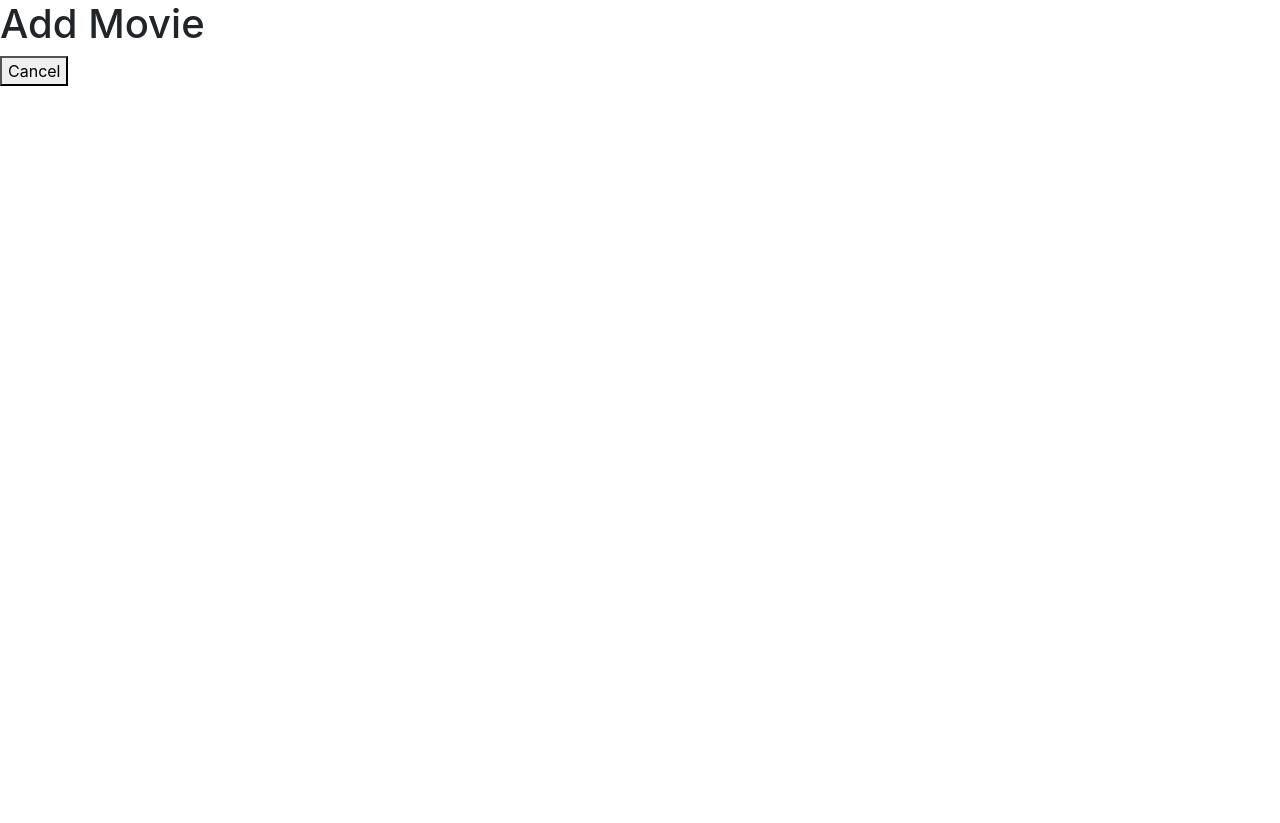
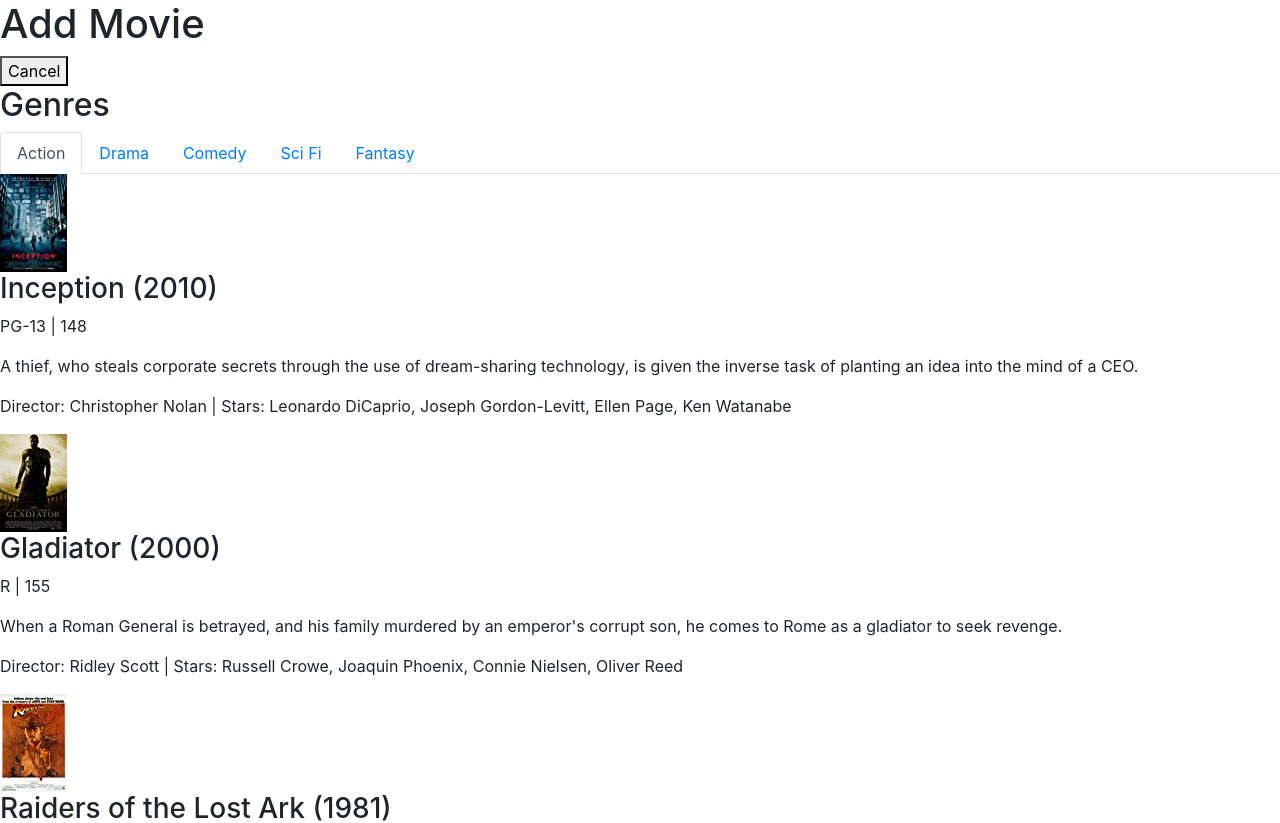
Before and after one commit to erin-doyle/reactathon-a11y-workshop-2, a React (Create React App) app: page /browse/action in a window 1280 px wide. Shown: the top 823 px of the page. Before the commit the page ends 800 px from the top, so only its background shows below. Built offline with nearby package versions, Linux system fonts and the light colour scheme.

Commit message:
Added the ability to select a Genre on the Browse page and have the movies for that Genre rendered in a list

```diff
--- a/src/App.js
+++ b/src/App.js
@@ -1,4 +1,4 @@
-import React, { PureComponent } from 'react';
+import React, { Component } from 'react';
 import { Switch, Redirect, Route } from 'react-router-dom';
 
 import Login from './login/Login';
@@ -22,7 +22,7 @@ const buildMovieList = () => {
     return movieList;
 };
 
-class App extends PureComponent {
+class App extends Component {
     constructor(props) {
         super(props);
 
@@ -42,7 +42,7 @@ class App extends PureComponent {
     updateMovie(movieId, updatedDetails) {
         const { wishlist } = this.state;
 
-        if (!movieId in wishlist) return;
+        if (!(movieId in wishlist)) return;
 
         const updatedMovie = Object.assign({}, wishlist[movieId], updatedDetails);
 
@@ -80,7 +80,7 @@ class App extends PureComponent {
     removeMovieFromWishlist(movieId) {
         const { wishlist } = this.state;
 
-        if (!movieId in wishlist) return;
+        if (!(movieId in wishlist)) return;
 
         const { [movieId]: omitMovie, ...updatedWishlist } = wishlist;
 
@@ -95,10 +95,14 @@ class App extends PureComponent {
         return (
             <div>
                 <Switch>
-                    <Redirect exact from='/' to='/login'/>
-                    <Route path="/login" component={Login}/>
-                    <Route path="/wishlist" render={() => (
+                    {/* Login */}
+                    <Redirect exact from='/' to='/login' />
+                    <Route path="/login" component={Login} />
+
+                    {/* Wish List */}
+                    <Route path="/wishlist" render={(props) => (
                         <MovieWishlist
+                            {...props}
                             wishlist={wishlist}
                             updateMovie={this.updateMovie}
                             setAsWatched={this.setMovieAsWatched}
@@ -106,8 +110,12 @@ class App extends PureComponent {
                             removeMovie={this.removeMovieFromWishlist}
                         />
                     )}/>
-                    <Route path="/browse" render={() => (
+
+                    {/* Browse - default to Action genre */}
+                    <Redirect exact from='/browse' to='/browse/action' />
+                    <Route path="/browse/:genre" render={(props) => (
                         <MovieBrowser
+                            {...props}
                             wishlist={wishlist}
                             addToWishlist={this.addMovieToWishlist}
                             removeFromWishlist={this.removeMovieFromWishlist}
--- a/src/browse/MovieBrowser.js
+++ b/src/browse/MovieBrowser.js
@@ -1,26 +1,57 @@
 import React from 'react';
 import PropTypes from 'prop-types';
+import { NavLink } from 'react-router-dom';
+
+import MovieList from '../primitives/MovieList';
 
 import movies from './movies';
 
 
 const MovieBrowser = ({
     history,
+    match,
     wishlist,
     addToWishlist,
     removeFromWishlist
 }) => {
     const goToWishlist = () => history.push('/wishlist');
 
+    const moviesInGenre = movies[match.params.genre];
+
     return (
         <div>
             <div><h1>Add Movie</h1></div><div><button onClick={goToWishlist}>Cancel</button></div>
+
+            <div><h2>Genres</h2></div>
+
+            <ul className="nav nav-tabs">
+                <li className="nav-item">
+                    <NavLink to="/browse/action" className="nav-link" activeClassName="active">Action</NavLink>
+                </li>
+                <li className="nav-item">
+                    <NavLink to="/browse/drama" className="nav-link" activeClassName="active">Drama</NavLink>
+                </li>
+                <li className="nav-item">
+                    <NavLink to="/browse/comedy" className="nav-link" activeClassName="active">Comedy</NavLink>
+                </li>
+                <li className="nav-item">
+                    <NavLink to="/browse/scifi" className="nav-link" activeClassName="active">Sci Fi</NavLink>
+                </li>
+                <li className="nav-item">
+                    <NavLink to="/browse/fantasy" className="nav-link" activeClassName="active">Fantasy</NavLink>
+                </li>
+            </ul>
+
+            <div>
+                <MovieList movieList={moviesInGenre} />
+            </div>
         </div>
     );
 };
 
 MovieBrowser.propTypes = {
     history: PropTypes.object.isRequired,
+    match: PropTypes.object.isRequired,
     wishlist: PropTypes.object.isRequired,
     addToWishlist: PropTypes.func.isRequired,
     removeFromWishlist: PropTypes.func.isRequired
--- a/src/browse/movies.js
+++ b/src/browse/movies.js
@@ -242,6 +242,6 @@ export default {
     action: actionMovies,
     drama: dramaMovies,
     comedy: comedyMovies,
-    sciFi: sciFiMovies,
+    scifi: sciFiMovies,
     fantasy: fantasyMovies
 };
--- a/src/login/Login.js
+++ b/src/login/Login.js
@@ -8,11 +8,11 @@ const Login = ({ history }) => {
     return (
         <div>
             <h1>Movie Wishlist Login</h1>
-            <form onSubmit={goToWishlist}>
+            <div>
                 <input type="text" name="username" />
                 <input type="password" name="password" />
-                <button type="submit" name="submit">Login</button>
-            </form>
+                <button type="submit" name="submit" onClick={goToWishlist}>Login</button>
+            </div>
         </div>
     );
 };
--- /dev/null
+++ b/src/primitives/Movie.js
@@ -0,0 +1,28 @@
+import React from 'react';
+import PropTypes from 'prop-types';
+
+
+const Movie = ({ movieId, movie }) => {
+    const { name, year, description, director, stars, rating, runtime } = movie;
+    const imgSrc = `${process.env.PUBLIC_URL}/moviePosters/${movieId}.jpg`;
+
+    return (
+        <div>
+            <div><img src={imgSrc} alt="movie" /></div>
+            <div>
+                <h3>{name} ({year})</h3>
+                <p>{rating} | {runtime}</p>
+                <p>{description}</p>
+                <p>Director: {director} | Stars: {stars}</p>
+            </div>
+        </div>
+    );
+};
+
+Movie.propTypes = {
+    movieId: PropTypes.string.isRequired,
+    movie: PropTypes.object.isRequired
+};
+
+
+export default Movie;
--- /dev/null
+++ b/src/primitives/MovieList.js
@@ -0,0 +1,18 @@
+import React from 'react';
+import PropTypes from 'prop-types';
+
+import Movie from './Movie';
+
+
+const MovieList = ({ movieList }) => (
+    Object.entries(movieList).map(([ movieId, movie ]) => (
+        <Movie key={movieId} movieId={movieId} movie={movie}/>
+    ))
+);
+
+MovieList.propTypes = {
+    movieList: PropTypes.object.isRequired
+};
+
+
+export default MovieList;
```
